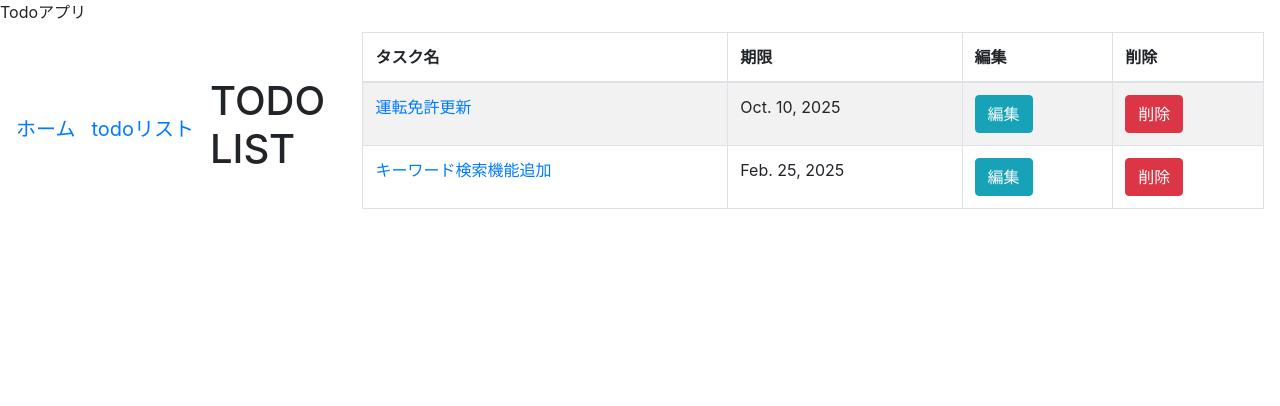
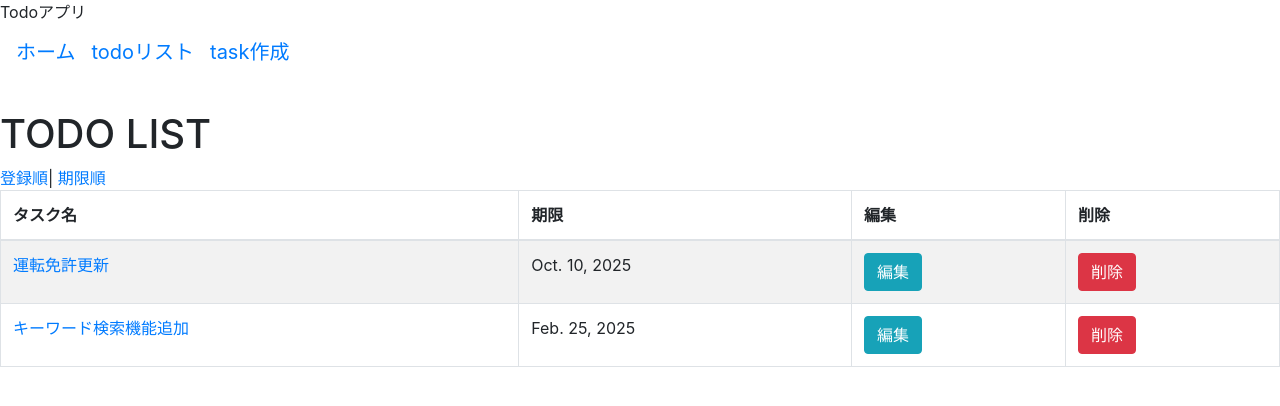
Before and after one commit to chiakimayuzu/todo, a Django app: page /todo/task_list/ in a window 1280 px wide. Shown: the top 406 px of the page. Run offline with Django 5.2, Linux system fonts and the light colour scheme; data comes from the database, SQL or seed files in the repository; both versions use the stored data as it was after the commit; some libraries are stand-ins or nearby versions.

Commit message:
base.html訂正＆task_listの並び替え実装

```diff
--- a/templates/base.html
+++ b/templates/base.html
@@ -4,12 +4,23 @@
       <meta charset="utf-8">
       <link rel="stylesheet" href="https://stackpath.bootstrapcdn.com/bootstrap/4.3.1/css/bootstrap.min.css" integrity="sha384-ggOyR0iXCbMQv3Xipma34MD+dH/1fQ784/j6cY/iJTQUOhcWr7x9JvoRxT2MZw1T" crossorigin="anonymous">
       <script src="https://ajax.googleapis.com/ajax/libs/jquery/3.5.1/jquery.min.js"></script>
+      <style>
+         .navbar-brand {
+            margin-bottom: 10px;  /* リンクの間にスペースを追加 */
+         }
+      </style>
    </head>
    <body>
         Todoアプリ
         <nav class="navbar navbar-expand-lg">
             <a class="navbar-brand" href="{% url 'todo:home' %}">ホーム</a>
             <a class="navbar-brand" href="{% url 'todo:task_list' %}">todoリスト</a>
-        {% block content %}{% endblock %}
+            <a class="navbar-brand" href="{% url 'todo:regist_task' %}">task作成</a>
+        </nav>
+
+        <!-- ナビゲーションとコンテンツの間に余白を追加 -->
+        <div style="margin-top: 20px;">
+            {% block content %}{% endblock %}
+        </div>
    </body>
 </html>
--- a/templates/todo/task_list.html
+++ b/templates/todo/task_list.html
@@ -7,6 +7,14 @@
         <!-- フォーム内容がここに入る -->
     </form>
 
+
+
+    <div>
+    <a href="?sort=created_at">登録順</a>|
+    <a href="?sort=due_date">期限順</a>
+    </div>
+
+<div>
     <table class="table table-striped table-bordered">
     <thead>
         <tr>
@@ -27,4 +35,5 @@
     {% endfor %}
     </tbody>
     </table>
+</div>
     {% endblock %}
--- a/todo/models.py
+++ b/todo/models.py
@@ -6,6 +6,7 @@ class Task(models.Model):
     title = models.CharField(max_length=50)
     description = models.TextField(blank=True)  # 空白可にする場合は`blank=True`
     expiry = models.DateField()
+    created_at = models.DateTimeField(auto_now_add=True)  # auto_now_add=Trueで登録日がnowでDB保存
 
     def __str__(self):
         return self.title
--- a/todo/views.py
+++ b/todo/views.py
@@ -27,6 +27,8 @@ class TaskListView(ListView): #task一覧を表示するページ
 
     def get_queryset(self):
         query = super().get_queryset()
+
+        #絞り込み・フィルター・並び替え検索のためにクエリを取得しておく
         task_title = self.request.GET.get('task_title', None)
         task_expiry = self.request.GET.get('task_expiry', None)
 
@@ -36,7 +38,23 @@ class TaskListView(ListView): #task一覧を表示するページ
         if task_expiry:
             query = query.filter(expiry=task_expiry)
 
+
+        #★並び替え設定
+        sort_options = {
+            'created_at':'created_at', #登録順のsort
+            'due_date':'expiry' ,  #task期限が早い順のsort
+        }
+        # 並び替え基準を辞書(この場合sort_options)で定義
+        #sort_optionsは増やすことができる(拡張可能)
+
+        sort_by = self.request.GET.get('sort','created_at')
+        # クエリパラメータ 'sort' を取得（デフォルトは 'created_at'）
+
+        query = query.order_by(sort_options.get(sort_by, 'created_at'))
+        #並び替えを設定していない場合はcreated_atで表示(デフォルト設定)
+
         return query
+
 
 class TaskDetailView(DetailView):
     model = Task
```
Also changed, not shown: templates/home.html (+10 -0 lines), templates/todo/regist_task.html (+18 -2 lines), templates/todo/task_update.html (+24 -8 lines), db.sqlite3, todo/migrations/0002_task_created_at.py (added).
